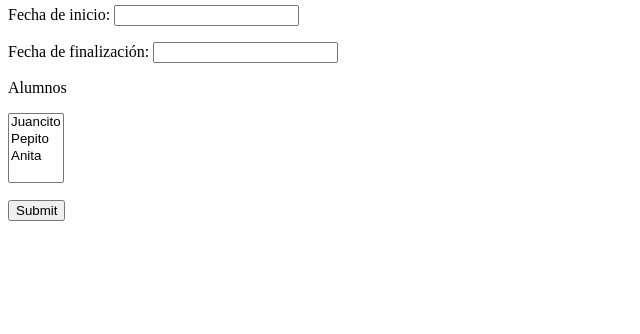
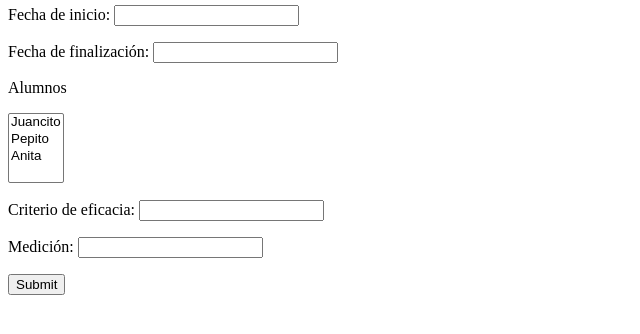
Before and after one commit to LeandroLovisolo/ISW2-TP1, a Flask app: page /campanias/1 in a window 1280 px wide. Shown: the part 146-480 px from the top of the page, without its empty margins (0-640 px from the left). Run offline with Flask 2, Linux system fonts and the light colour scheme.

Commit message:
Agregado criterio de eficacia a ABM de campanias y a agregar y quitar campanias

```diff
--- a/src/main.py
+++ b/src/main.py
@@ -27,7 +27,9 @@ def campanias():
                             'fechaInicio' : campania.fechaInicio(),
                             'fechaFinal' : campania.fechaFinal(),
                             'codificacion' : str(campania),
-                            'evento' : evento.nombre()}]
+                            'evento' : evento.nombre(),
+                            'criterioEficacia' : campania.eficacia().criterio(),
+                            'medicionEficacia' : campania.eficacia().medicion()}]
 
   return render_template('campanias.html', campanias=lista_de_campanias)
 
@@ -52,6 +54,9 @@ def crear_campania():
     campania = Campania(request.form['nombre'],
                         request.form['fechaInicio'],
                         request.form['fechaFinal'])
+    eficacia = campania.eficacia()
+    eficacia.criterio(request.form['criterio'])
+    eficacia.medicion(0)
 
     alumnos = RepositorioDeAlumnos.obtenerInstancia().alumnos()
     select_alumnos = request.form.getlist('alumnos')
@@ -84,6 +89,10 @@ def editar_campania(id):
           for alumno in alumnos:
             if str(alumno) in select_alumnos:
               campania.agregarAlumno(alumno)
+          eficacia = campania.eficacia()
+          eficacia.criterio(request.form['criterio'])
+          eficacia.medicion(request.form['medicion'])
+
     return redirect(url_for('campanias'))
 
   else:
--- a/src/templates/campanias.html
+++ b/src/templates/campanias.html
@@ -29,6 +29,8 @@
         <th>Evento</th>
         <th>Fecha inicio</th>
         <th>Fecha final</th>
+        <th>Criterio de eficacia</th>
+        <th>Medición</th>
         <th>Acciones</th>
       </tr>
       </thead>
@@ -39,6 +41,8 @@
             <td>{{campania['evento']}}</td>
             <td>{{campania['fechaInicio']}}</td>
             <td>{{campania['fechaFinal']}}</td>
+            <td>{{campania['criterioEficacia']}}</td>
+            <td>{{campania['medicionEficacia']}}</td>
             <td>
               <a href="/campanias/{{ campania['codificacion'] }}">Editar</a>
               <a href="/campanias/{{ campania['codificacion'] }}/mensajes">Mensajes</a>
--- a/src/templates/crear_campania.html
+++ b/src/templates/crear_campania.html
@@ -27,6 +27,8 @@
         {% endfor %}
         </select>
       </p>
+      <p>Criterio de eficacia: <input type="text" name="criterio"/></p>
+      <p>Medición: <input type="text" name="medicion" disabled/></p>
       <input type="submit"/>
     </form>
   </body>
--- a/src/templates/editar_campania.html
+++ b/src/templates/editar_campania.html
@@ -3,7 +3,7 @@
   <head>
     <meta charset="UTF-8">
     <link rel="shortcut icon" href="static/favicon.gif" type="image/x-icon" />
-    <title>Agregar campaña</title>
+    <title>Editar campaña</title>
   </head>
   <body>
     <h1>Crear campaña</h1>
@@ -26,6 +26,8 @@
         {% endfor %}
         </select>
       </p>
+      <p>Criterio de eficacia: <input type="text" name="criterio" value="{{campania.criterioEficacia}}"/></p>
+      <p>Medición: <input type="text" name="medicion" value="{{campania.medicionEficacia}}"/></p>
       <input type="submit"/>
     </form>
   </body>
```
